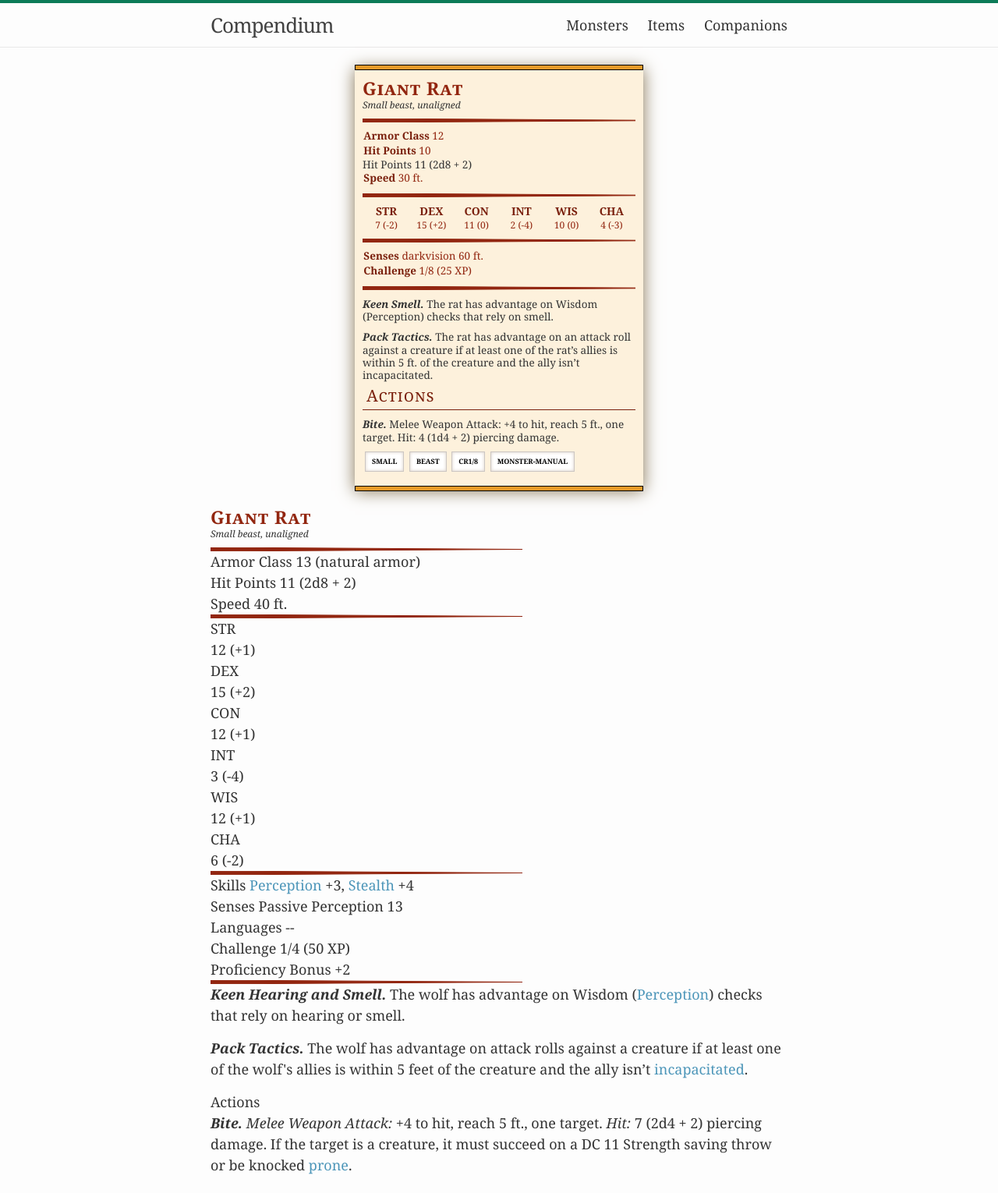
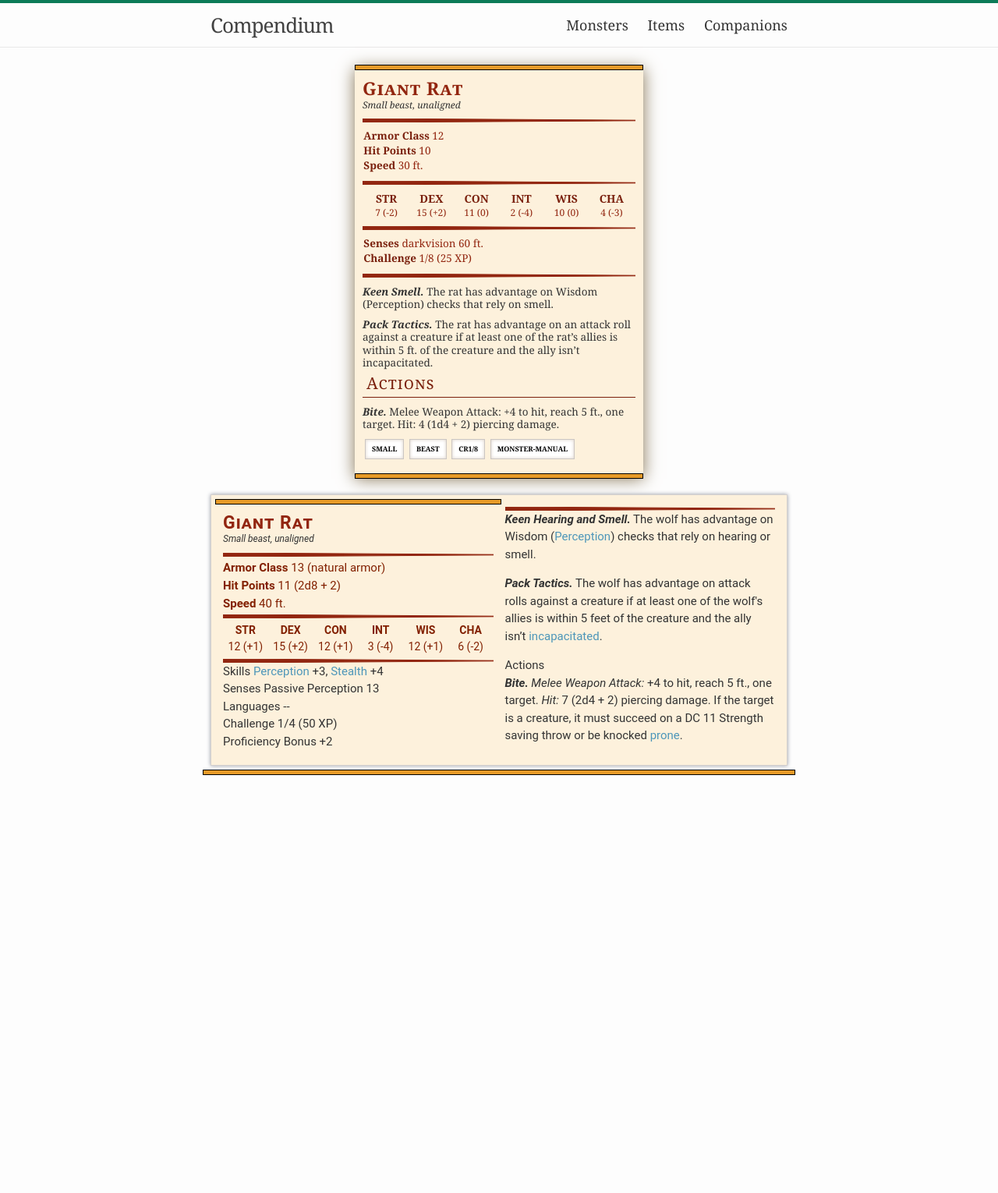
Before and after one commit to okaycasual/ck, a Jekyll site: the page built from _monsters/giant-rat.md, in a window 1280 px wide. Shown: the whole page at 78% size. Built offline with Jekyll 4.4.1, drawn with Linux system fonts in a browser that asks for light colours; after the commit the page ends 1001 px from its top, so only the background shows below that.

Commit message:
replace styles

```diff
--- a/_layouts/monster.html
+++ b/_layouts/monster.html
@@ -1,8 +1,8 @@
 ---
 layout: default
 ---
-<div class="post detail-content">
-  <div class="stat-block mon-stat-block">
+<div class="post">
+  <div class="stat-block">
     <hr class="orange-border" />
     <div class="section-left">
       <div class="monster-heading">
@@ -10,28 +10,17 @@ layout: default
         <h2>{{ page.size }}, {{ page.alignment }}</h2>
       </div> <!-- monster heading -->
       <svg height="5" width="100%" class="tapered-rule">
-	      <polyline points="0,0 400,2.5 0,5"></polyline>
+	<polyline points="0,0 400,2.5 0,5"></polyline>
       </svg>
       <div class="top-stats">
-        <div class="property-line first">
-          <h4>Armor Class</h4>
-          <p>{{ page.armor_class }}</p>
-        </div> <!-- property line -->
+	<div class="property-line first">
+	  <h4>Armor Class</h4>
+	  <p>{{ page.armor_class }}</p>
+	</div> <!-- property line -->
 	<div class="property-line">
 	  <h4>Hit Points</h4>
 	  <p contenteditable="true">{{ page.hit_points }}</p>
 	</div> <!-- property line -->
-  <div class="mon-stat-block__attribute">
-    <span class="mon-stat-block__attribute-label">Hit Points</span>
-    <span class="mon-stat-block__attribute-data">
-        <span class="mon-stat-block__attribute-data-value">
-            11
-        </span>
-        <span class="mon-stat-block__attribute-data-extra">
-            (2d8 + 2)
-        </span>
-    </span>
-  </div>
 	<div class="property-line last">
 	  <h4>Speed</h4>
 	  <p>{{ page.speed }}</p>
@@ -148,6 +137,7 @@ layout: default
 
   <div class="detail-content">
   <div class="mon-stat-block">
+    <hr class="orange-border" />
     <div class="mon-stat-block__header">
       <div class="monster-heading">
         <h1>{{ page.name }}</h1>
@@ -306,6 +296,6 @@ layout: default
 
     </div>
   </div>
-
+  <hr class="orange-border" />
   </div>
 </div>
--- a/css/main.scss
+++ b/css/main.scss
@@ -71,3 +71,55 @@ $statblock-background-color: #FDF1DC;
         display: none;
     }
 }
+
+.mon-stat-block {
+    background-size: 100% auto;
+    background-position: top center;
+    background-repeat: no-repeat, repeat;
+    position: relative;
+    box-shadow: 0 0 5px #979AA4;
+    border: 1px solid #d4d0ce;
+    padding: 15px;
+    margin: 15px 0;
+    font-family: "Scala Sans Offc", Roboto, Helvetica, sans-serif;
+    font-size: 15px;
+    column-count: 2;
+    background: #FDF1DC;
+}
+
+.mon-stat-block__name a {
+    font-weight: bold;
+    font-size: 34px;
+    font-family: MrsEavesSmallCaps, Roboto, Helvetica, sans-serif;
+    color: #822000;
+    text-decoration: none;
+}
+
+.mon-stat-block__meta {
+    font-style: italic;
+    margin-bottom: 15px;
+}
+.mon-stat-block__attribute-label,
+.ability-block__heading {
+    font-weight: bold;
+}
+.ability-block {
+    font-family: "Scala Sans Offc", Roboto, Helvetica, sans-serif;
+    font-size: 14px;
+}
+.mon-stat-block__stat-block .ability-block {
+    color: #822000;
+    margin: 0;
+    display: flex;
+}
+.mon-stat-block__attribute {
+    margin: 5px 0;
+    color: #822000;
+    line-height: 1.2;
+}
+.ability-block__stat {
+    width: 16.66667%;
+    padding: 5px 0;
+    text-align: center;
+    font-size: 14px;
+}
```
